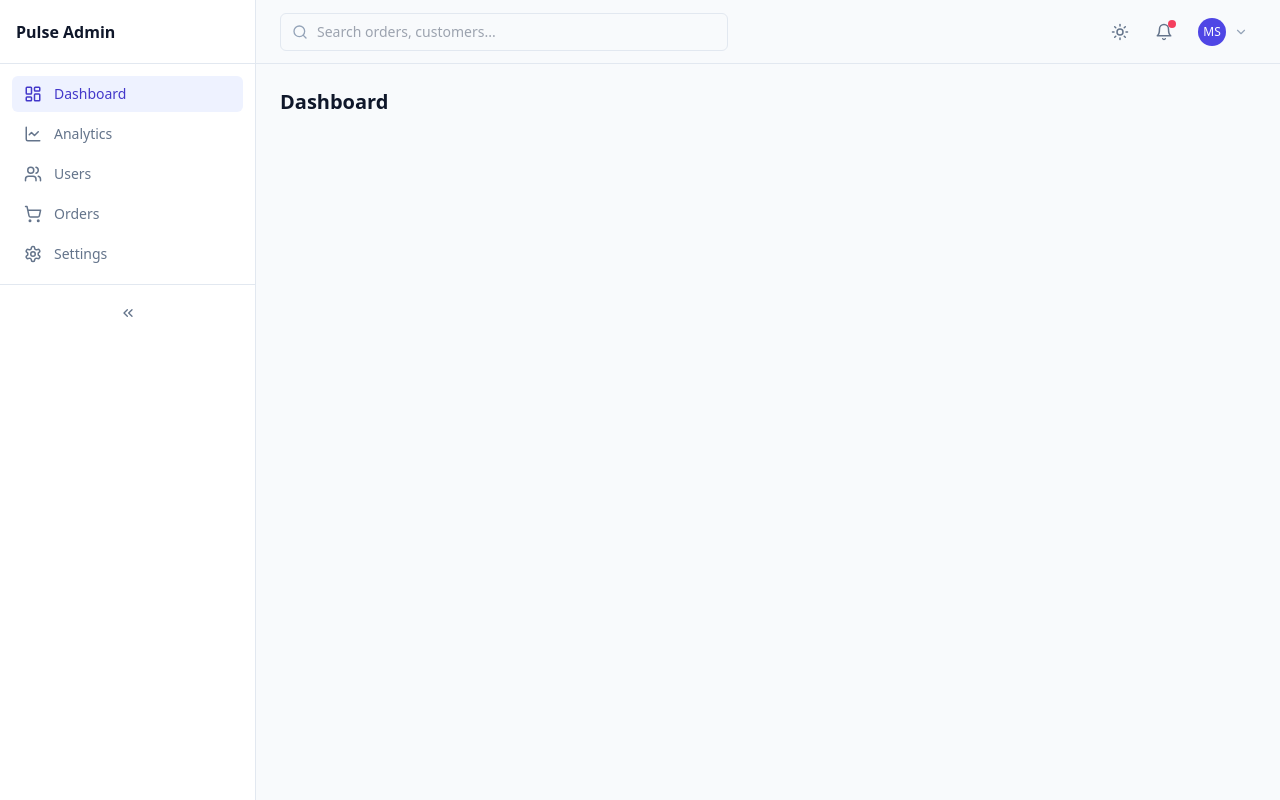
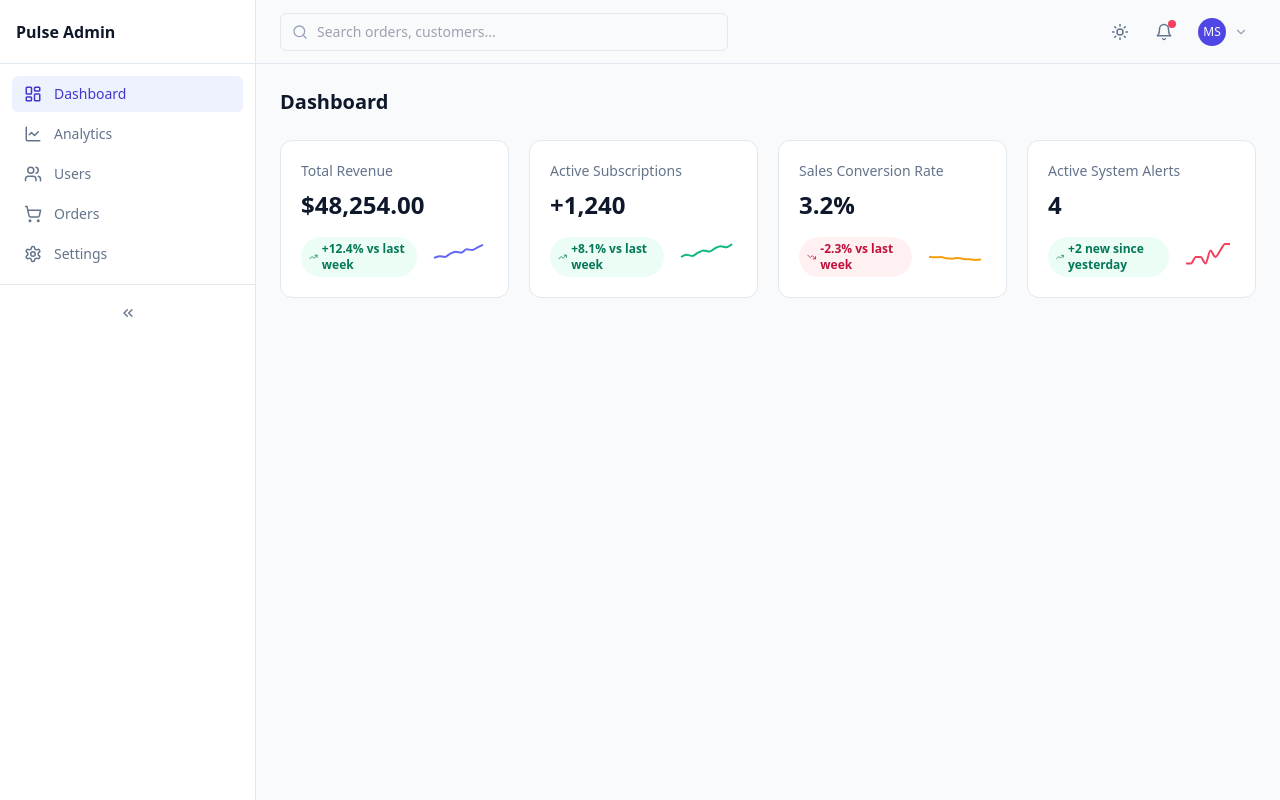
Before and after one commit to Munificient/data-heavy-admin-dashboard, a React (Vite) app: page / in a window 1280 px wide. Built offline with nearby package versions, Linux system fonts and the light colour scheme.

Commit message:
metric cards with recharts sparklines

```diff
--- a/package.json
+++ b/package.json
@@ -10,6 +10,7 @@
   },
   "dependencies": {
     "lucide-react": "^0.436.0",
+    "recharts": "^2.12.7",
     "react": "^18.3.1",
     "react-dom": "^18.3.1"
   },
--- a/src/App.jsx
+++ b/src/App.jsx
@@ -1,6 +1,8 @@
 import React, { useState } from 'react';
 import Sidebar from './components/layout/Sidebar.jsx';
 import Header from './components/layout/Header.jsx';
+import MetricCard from './components/dashboard/MetricCard.jsx';
+import { kpiMetrics } from './data/mockDashboardData.js';
 
 export default function App() {
   const [activeView, setActiveView] = useState('dashboard');
@@ -18,7 +20,12 @@ export default function App() {
       <div className="flex-1">
         <Header searchTerm={searchTerm} onSearchChange={setSearchTerm} />
         <main className="p-6">
-          <h1 className="text-xl font-bold text-slate-900 dark:text-white capitalize">{activeView}</h1>
+          <h1 className="text-xl font-bold text-slate-900 dark:text-white capitalize mb-6">{activeView}</h1>
+          <div className="grid grid-cols-1 sm:grid-cols-2 lg:grid-cols-4 gap-5">
+            {kpiMetrics.map((metric) => (
+              <MetricCard key={metric.id} metric={metric} />
+            ))}
+          </div>
         </main>
       </div>
     </div>
--- /dev/null
+++ b/src/components/dashboard/MetricCard.jsx
@@ -0,0 +1,48 @@
+import React from 'react';
+import { TrendingUp, TrendingDown } from 'lucide-react';
+import { LineChart, Line, ResponsiveContainer } from 'recharts';
+
+const strokeByAccent = {
+  indigo: '#6366f1',
+  emerald: '#10b981',
+  amber: '#f59e0b',
+  rose: '#f43f5e',
+};
+
+export default function MetricCard({ metric }) {
+  const isUp = metric.trendDirection === 'up';
+
+  return (
+    <div className="rounded-xl border border-slate-200 dark:border-slate-800 bg-white dark:bg-slate-900 p-5">
+      <p className="text-sm font-medium text-slate-500 dark:text-slate-400">{metric.title}</p>
+      <p className="mt-2 text-2xl font-bold text-slate-900 dark:text-white">{metric.value}</p>
+
+      <div className="mt-4 flex items-center justify-between gap-3">
+        <span
+          className={`inline-flex items-center gap-1 rounded-full px-2 py-1 text-xs font-semibold ${
+            isUp
+              ? 'bg-emerald-50 text-emerald-700'
+              : 'bg-rose-50 text-rose-700'
+          }`}
+        >
+          {isUp ? <TrendingUp size={12} /> : <TrendingDown size={12} />}
+          {metric.trendLabel}
+        </span>
+        <div className="h-9 w-20">
+          <ResponsiveContainer width="100%" height="100%">
+            <LineChart data={metric.sparkline}>
+              <Line
+                type="monotone"
+                dataKey="value"
+                stroke={strokeByAccent[metric.accent]}
+                strokeWidth={2}
+                dot={false}
+                isAnimationActive={false}
+              />
+            </LineChart>
+          </ResponsiveContainer>
+        </div>
+      </div>
+    </div>
+  );
+}
--- a/src/data/mockDashboardData.js
+++ b/src/data/mockDashboardData.js
@@ -1,3 +1,44 @@
+const buildSparkline = (points) => points.map((value, index) => ({ index, value }));
+
+export const kpiMetrics = [
+  {
+    id: 'revenue',
+    title: 'Total Revenue',
+    value: '$48,254.00',
+    trendDirection: 'up',
+    trendLabel: '+12.4% vs last week',
+    sparkline: buildSparkline([28, 32, 30, 38, 42, 40, 48, 46, 52, 58]),
+    accent: 'indigo',
+  },
+  {
+    id: 'subscriptions',
+    title: 'Active Subscriptions',
+    value: '+1,240',
+    trendDirection: 'up',
+    trendLabel: '+8.1% vs last week',
+    sparkline: buildSparkline([12, 14, 13, 16, 18, 17, 20, 22, 21, 24]),
+    accent: 'emerald',
+  },
+  {
+    id: 'conversion',
+    title: 'Sales Conversion Rate',
+    value: '3.2%',
+    trendDirection: 'down',
+    trendLabel: '-2.3% vs last week',
+    sparkline: buildSparkline([4.1, 3.9, 4.0, 3.6, 3.5, 3.7, 3.4, 3.3, 3.1, 3.2]),
+    accent: 'amber',
+  },
+  {
+    id: 'alerts',
+    title: 'Active System Alerts',
+    value: '4',
+    trendDirection: 'up',
+    trendLabel: '+2 new since yesterday',
+    sparkline: buildSparkline([1, 1, 2, 2, 1, 3, 2, 3, 4, 4]),
+    accent: 'rose',
+  },
+];
+
 export const notifications = [
   {
     id: 1,
```
